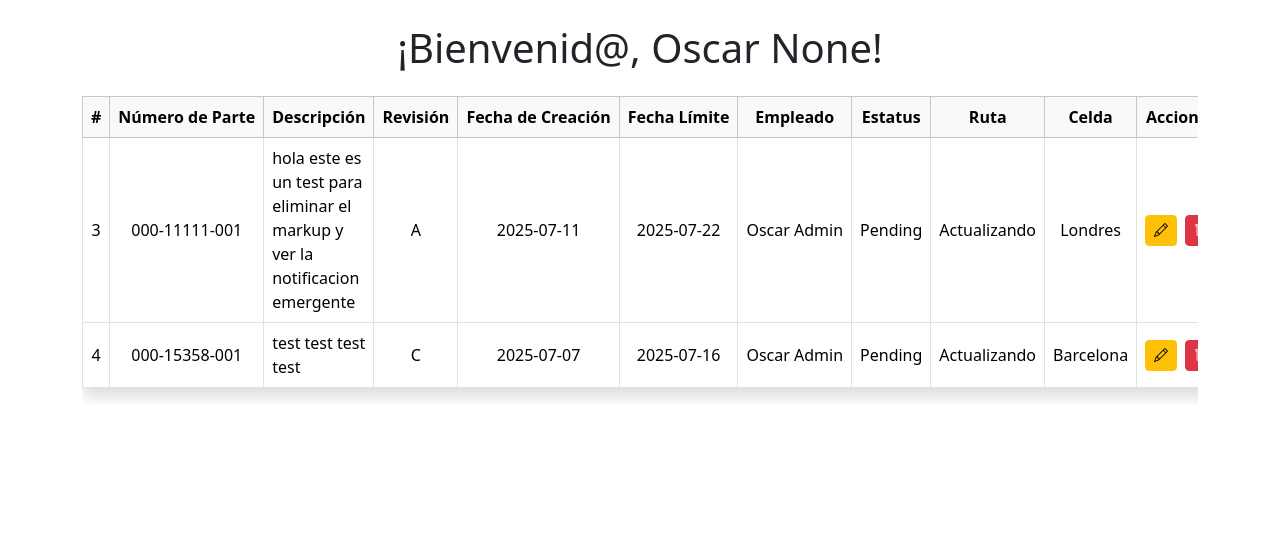
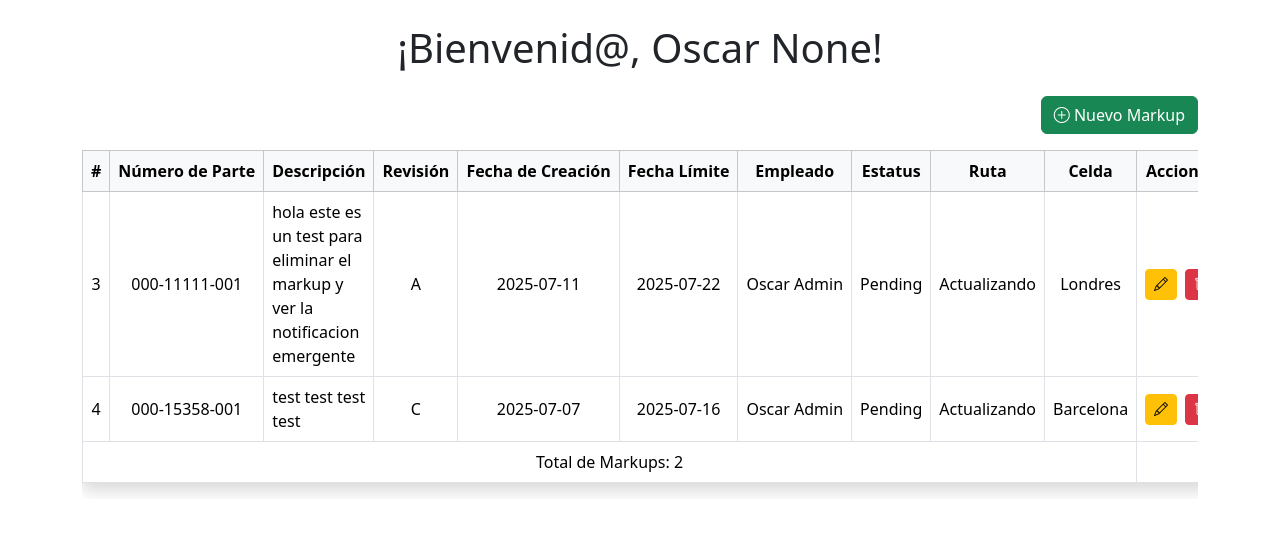
Before and after one commit to teran2410/Gestor-de-Markups, a Flask app: page /markups in a window 1280 px wide. Shown: the top 534 px of the page. Run offline with Flask 3, Linux system fonts and the light colour scheme; a user stored in the database is signed in; data comes from the database, SQL or seed files in the repository; both versions use the stored data as it was after the commit.

Commit message:
se agregó modal para new mark up y se dejó funcionando. Se eliminó plantilla new_markup.html

```diff
--- a/src/app.py
+++ b/src/app.py
@@ -140,68 +140,63 @@ def list_markups():
                            employees=employees, statuses=statuses,
                            routes=routes, workcells=workcells, name=name, lastname=lastname)
 
-@app.route("/markups/new", methods=["GET", "POST"])
+@app.route("/markups/new", methods=["POST"])
 def new_markup():
     if "user_id" not in session:
         return redirect(url_for("login"))
 
-    message = None
     conn = sqlite3.connect(DB_PATH)
     conn.execute("PRAGMA foreign_keys = ON;")
     cursor = conn.cursor()
 
-    cursor.execute(GET_ALL_WORKCELLS)
-    workcells = cursor.fetchall()
+    part_number = request.form["part_number"]
+    description = request.form["description"]
+    revision = request.form["revision"]
+    workCell_id = request.form["workCell_id"]
+    employee_id = session["user_id"]
 
-    if request.method == "POST":
-        part_number = request.form["part_number"]
-        description = request.form["description"]
-        revision = request.form["revision"]
-        workCell_id = request.form["workCell_id"]
-        employee_id = session["user_id"]
+    created_at_str = request.form["created_at"]
+    try:
+        created_at = datetime.strptime(created_at_str, "%Y-%m-%d").date()
+    except ValueError:
+        flash("❌ Fecha inválida. Usa el formato correcto (YYYY-MM-DD).", "danger")
+        return redirect(url_for("list_markups"))
 
-        created_at_str = request.form["created_at"]
-        try:
-            created_at = datetime.strptime(created_at_str, "%Y-%m-%d").date()
-        except ValueError:
-            message = "Fecha inválida. Usa el formato correcto (YYYY-MM-DD)."
-            return render_template("new_markup.html", workcells=workcells, message=message)
+    # Calcular la fecha límite (7 días hábiles después de created_at)
+    due_date = created_at
+    added_days = 0
+    while added_days < 7:
+        due_date += timedelta(days=1)
+        if due_date.weekday() < 5:
+            added_days += 1
 
-        due_date = created_at
-        added_days = 0
-        while added_days < 7:
-            due_date += timedelta(days=1)
-            if due_date.weekday() < 5:
-                added_days += 1
-
+    # Obtener IDs de estado y ruta
+    try:
         cursor.execute("SELECT id FROM status WHERE status = 'Pending'")
-        status_id = cursor.fetchone()
-        if not status_id:
-            message = "No se encontró el estado 'Pending'."
-            conn.close()
-            return render_template("new_markup.html", workcells=workcells, message=message)
-        status_id = status_id[0]
+        status_id = cursor.fetchone()[0]
 
         cursor.execute("SELECT id FROM routes WHERE route = 'Actualizando'")
-        route_id = cursor.fetchone()
-        if not route_id:
-            message = "No se encontró la ruta 'Actualizando'."
-            conn.close()
-            return render_template("new_markup.html", workcells=workcells, message=message)
-        route_id = route_id[0]
+        route_id = cursor.fetchone()[0]
+    except:
+        flash("❌ No se encontró el estado 'Pending' o la ruta 'Actualizando'.", "danger")
+        conn.close()
+        return redirect(url_for("list_markups"))
 
+    # Insertar nuevo markup
+    try:
         cursor.execute(INSERT_MARKUP, (
             part_number, description, revision,
             created_at.isoformat(), due_date.isoformat(),
             employee_id, status_id, route_id, workCell_id
         ))
+        conn.commit()
+        flash("✅ Markup creado correctamente.", "success")
+    except sqlite3.Error as e:
+        flash(f"❌ Error al crear markup: {e}", "danger")
+    finally:
+        conn.close()
 
-        conn.commit()
-        conn.close()
-        flash("✅ Markup creado correctamente.", "success")
-        return redirect(url_for("list_markups"))
-
-    return render_template("new_markup.html", workcells=workcells, message=message)
+    return redirect(url_for("list_markups"))
 
 @app.route("/markups/edit/<int:id>", methods=["POST"])
 def edit_markup(id):
--- a/src/templates/list_markups.html
+++ b/src/templates/list_markups.html
@@ -39,6 +39,13 @@
             </div>
             {% endif %}
         {% endwith %}
+
+        <div class="d-flex justify-content-end mb-3">
+            <button class="btn btn-success" data-bs-toggle="modal" data-bs-target="#newMarkupModal">
+              <i class="bi bi-plus-circle"></i> Nuevo Markup
+            </button>
+          </div>
+
         <div class="table-responsive">
         <table class="table table-bordered shadow">
             <thead class="table-light text-center">
@@ -161,6 +168,59 @@
                 </div>
                 {% endfor %}
             </tbody>
+
+            <!-- Modal: Nuevo Markup -->
+            <div class="modal fade" id="newMarkupModal" tabindex="-1" aria-labelledby="newMarkupLabel" aria-hidden="true">
+                <div class="modal-dialog modal-lg">
+                <div class="modal-content">
+                    <form action="{{ url_for('new_markup') }}" method="POST">
+                    <div class="modal-header">
+                        <h5 class="modal-title" id="newMarkupLabel">Nuevo Markup</h5>
+                        <button type="button" class="btn-close" data-bs-dismiss="modal" aria-label="Cerrar"></button>
+                    </div>
+                    <div class="modal-body">
+                        <div class="row mb-3">
+                        <div class="col">
+                            <label>Número de parte</label>
+                            <input type="text" name="part_number" class="form-control" required>
+                        </div>
+                        <div class="col">
+                            <label>Revisión</label>
+                            <input type="text" name="revision" class="form-control" required>
+                        </div>
+                        </div>
+                        <div class="mb-3">
+                        <label>Descripción</label>
+                        <textarea name="description" class="form-control" required></textarea>
+                        </div>
+                        <div class="row mb-3">
+                        <div class="col">
+                            <label>Fecha de creación</label>
+                            <input type="date" name="created_at" class="form-control" required>
+                        </div>
+                        <div class="col">
+                            <label>Celda</label>
+                            <select name="workCell_id" class="form-select" required>
+                            {% for cell in workcells %}
+                            <option value="{{ cell[0] }}">{{ cell[1] }}</option>
+                            {% endfor %}
+                            </select>
+                        </div>
+                        </div>
+                    </div>
+                    <div class="modal-footer">
+                        <button type="button" class="btn btn-secondary" data-bs-dismiss="modal">Cancelar</button>
+                        <button type="submit" class="btn btn-success">Crear</button>
+                    </div>
+                    </form>
+                </div>
+                </div>
+            </div>
+            <tfoot>
+                <tr class="text-center">
+                    <td colspan="10">Total de Markups: {{ markups|length }}</td>
+                </tr>
+            </tfoot>
         </table>
         </div>
     </div>
```
Also changed, not shown: instance/markups.db.
